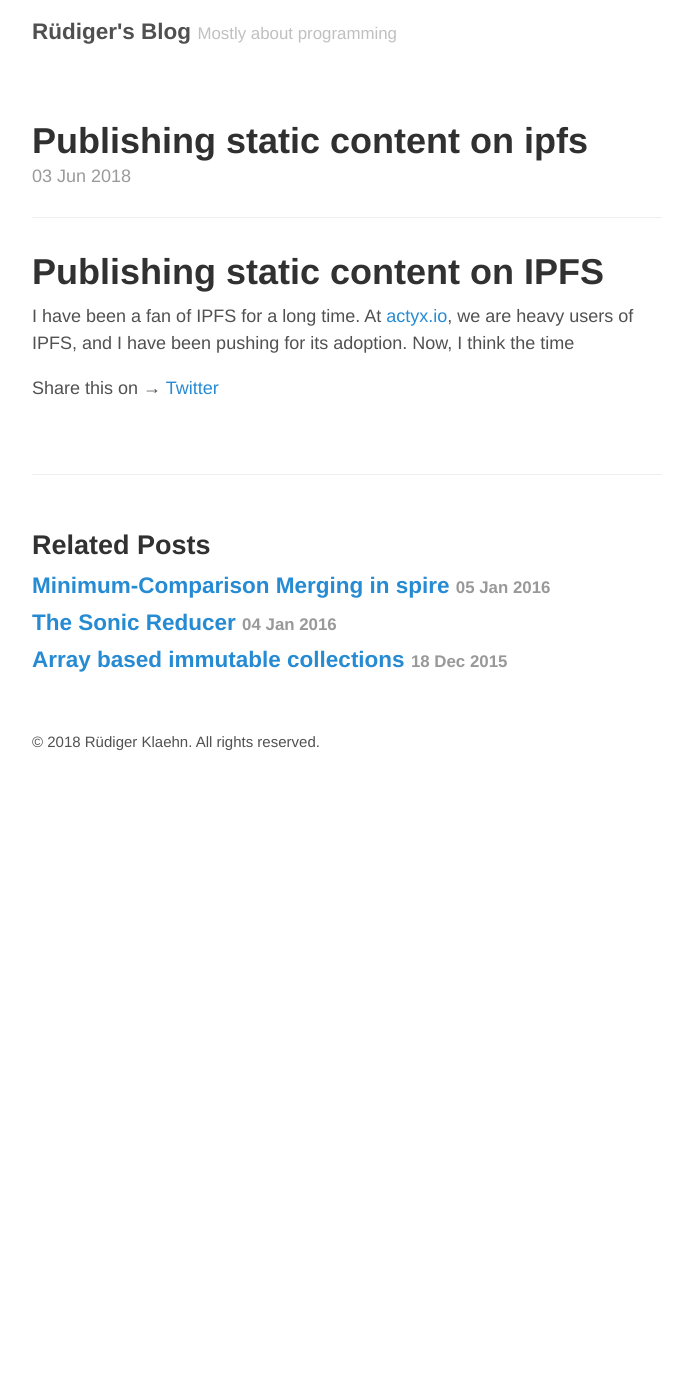
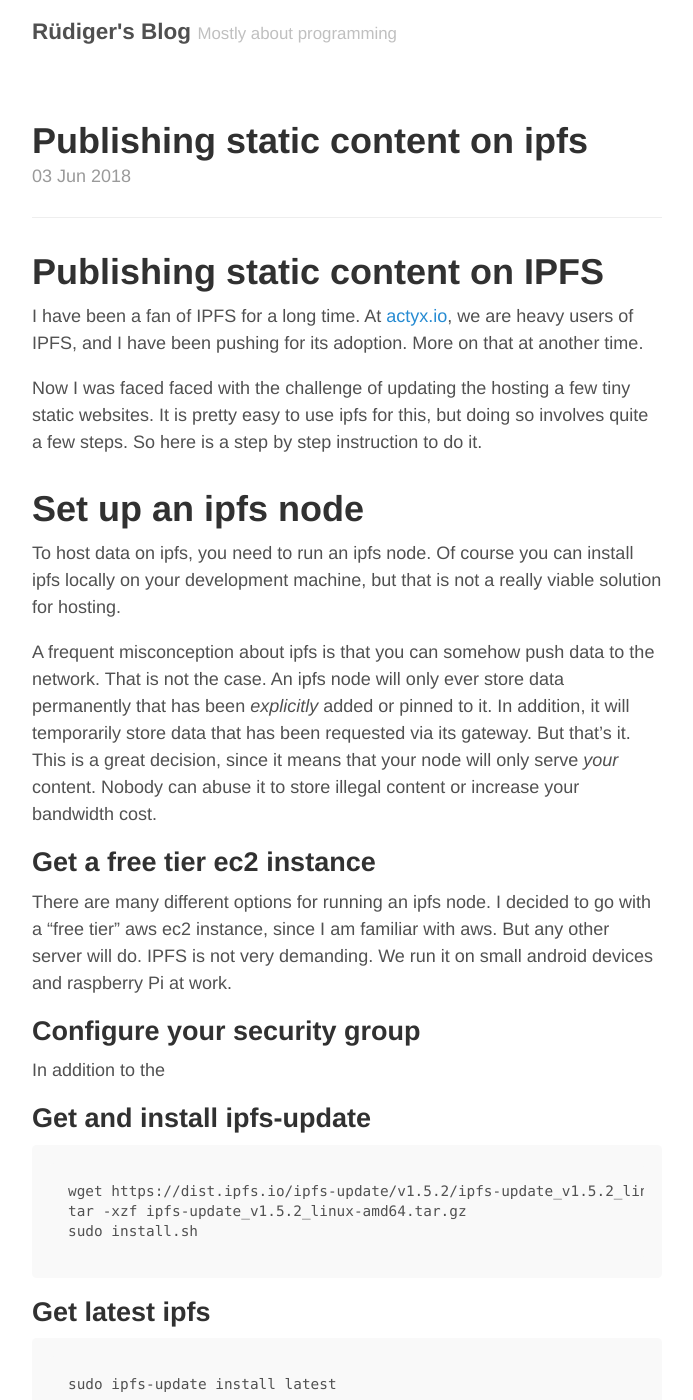
Before and after one commit to rklaehn/rklaehn.github.io, a Jekyll site: the page built from _posts/2018-06-03-publishing-static-content-on-ipfs.md, in a window 1280 px wide and 1400 px high. Shown: the whole window, without its empty margins (293-986 px from the left). Built offline with Jekyll 4.4.1, drawn with Linux system fonts in a browser that asks for light colours; Markdown is read by kramdown in place of the engine named in the settings; some of the changed text lies outside the part shown.

Commit message:
Update 2018-06-03-publishing-static-content-on-ipfs.md
WIP

````diff
--- a/_posts/2018-06-03-publishing-static-content-on-ipfs.md
+++ b/_posts/2018-06-03-publishing-static-content-on-ipfs.md
@@ -8,5 +8,64 @@ comments: false
 
 # Publishing static content on IPFS
 
-I have been a fan of IPFS for a long time. At [actyx.io](actyx.io), we are heavy users of IPFS, and I have been pushing for its
-adoption. Now, I think the time
+I have been a fan of IPFS for a long time. At [actyx.io](actyx.io), we are heavy users of IPFS, and I have been pushing for
+its adoption. More on that at another time.
+
+Now I was faced faced with the challenge of updating the hosting a few tiny static websites. It is pretty easy to use ipfs for
+this, but doing so involves quite a few steps. So here is a step by step instruction to do it.
+
+# Set up an ipfs node
+
+To host data on ipfs, you need to run an ipfs node. Of course you can install ipfs locally on your development machine, but
+that is not a really viable solution for hosting.
+
+A frequent misconception about ipfs is that you can somehow push data to the network. That is not the case. An ipfs node will
+only ever store data permanently that has been *explicitly* added or pinned to it. In addition, it will temporarily store data
+that has been requested via its gateway. But that's it. This is a great decision, since it means that your node will only
+serve *your* content. Nobody can abuse it to store illegal content or increase your bandwidth cost.
+
+## Get a free tier ec2 instance
+
+There are many different options for running an ipfs node. I decided to go with a "free tier" aws ec2 instance, since I am
+familiar with aws. But any other server will do. IPFS is not very demanding. We run it on small android devices and raspberry
+Pi at work.
+
+## Configure your security group
+
+In addition to the
+
+## Get and install ipfs-update
+
+```
+wget https://dist.ipfs.io/ipfs-update/v1.5.2/ipfs-update_v1.5.2_linux-amd64.tar.gz
+tar -xzf ipfs-update_v1.5.2_linux-amd64.tar.gz
+sudo install.sh
+```
+
+## Get latest ipfs
+
+```
+sudo ipfs-update install latest
+```
+
+## Configuring it as a service using systemd
+
+```
+```
+
+## Adding the static content
+
+## Installing nginx
+
+## Setting up nginx as a proxy for your ipfs node
+
+## Setting up DNS entries
+
+### A record
+
+Like with any other hosting option, you need to set the A record to assign an ip address to your domain.
+
+### TXT record
+
+To tell IPFS which key to serve, you have to create a TXT record with the content `"dnslink=/ipfs/<hash>"`, where hash is the
+hash of the static content you want to serve. The details how to do this depend on the service you use.
````
